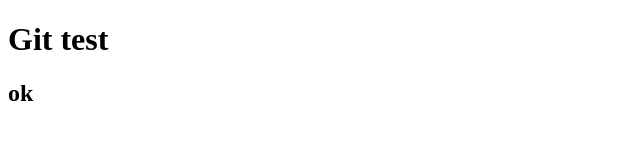
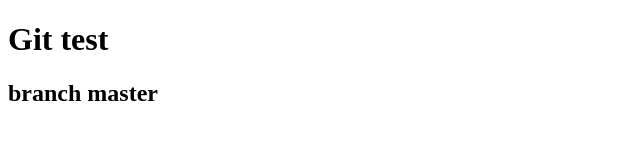
Before and after one commit to test2022C/git-test, a plain HTML site: page project/index.html in a window 1280 px wide. Shown: the whole page, without its empty margins (0-640 px from the left). Drawn offline with Linux system fonts and the light colour scheme.

Commit message:
from master

```diff
--- a/project/index.html
+++ b/project/index.html
@@ -7,6 +7,6 @@
 </head>
 <body>
   <h1>Git test</h1>
-  <h2>ok</h2>
+  <h2>branch master</h2>
 </body>
 </html>
```
